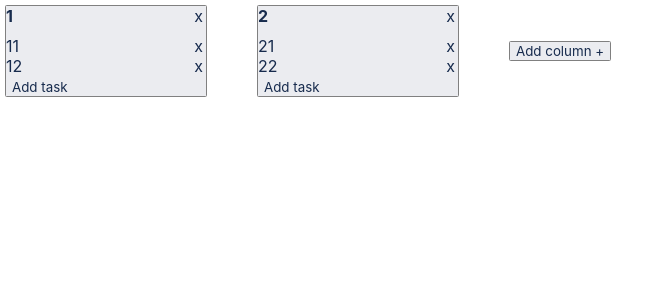
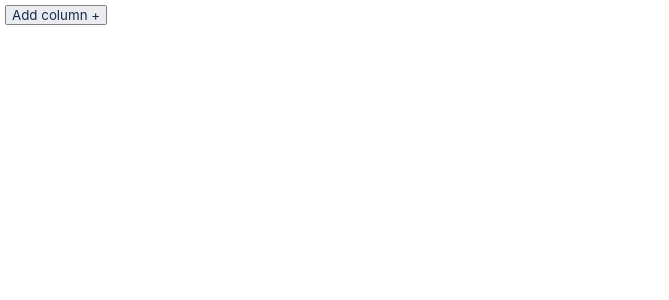
Before and after one commit to ayli-li/trello, a React (Create React App) app: page / in a window 1280 px wide. Shown: the top 300 px of the page, without its empty margins (0-669 px from the left). Built offline with nearby package versions, Linux system fonts and the light colour scheme.

Commit message:
rewrite with objects

```diff
--- a/package.json
+++ b/package.json
@@ -8,6 +8,7 @@
     "@testing-library/user-event": "^12.8.0",
     "nanoid": "^3.1.20",
     "react": "^17.0.1",
+    "react-beautiful-dnd": "^13.0.0",
     "react-dom": "^17.0.1",
     "react-redux": "^7.2.2",
     "react-scripts": "4.0.3",
--- a/src/components/CardTask/CardTask.jsx
+++ b/src/components/CardTask/CardTask.jsx
@@ -2,18 +2,11 @@ import React from 'react';
 
 import './CardTask.css'
 
-export const CardTask = ({ id, value, deleteTask, addCurrentTask, onDragStart, onDragLeave, onDragEnd, onDragOver, onDrop, draggable }) => {
+export const CardTask = ({ id, value, deleteTask, addCurrentTask }) => {
 
-  return <div
-           className='column_items card_task'
-           id={id}
-           onClick={() => addCurrentTask(id)}
-           onDragStart={onDragStart}
-           onDragLeave={onDragLeave}
-           onDragEnd={onDragEnd}
-           onDragOver={onDragOver}
-           onDrop={onDrop}
-           draggable={draggable} >
+  return <div className='column_items card_task'
+              id={id}
+              onClick={() => addCurrentTask(id)} >
     {value}
     <span className='close_symbol' onClick={() => deleteTask(id) }>x</span>
   </div>
--- a/src/components/ColumnItem/ColumnItem.jsx
+++ b/src/components/ColumnItem/ColumnItem.jsx
@@ -6,46 +6,35 @@ import { CreateTaskForm } from '../CreateTaskForm/CreateTaskForm';
 import { CardTask } from '../CardTask/CardTask';
 import { TaskModal } from '../TaskModal/TaskModal';
 import { addTask, removeTask } from '../../store/task/action';
+import { addTaskIdToColumn } from '../../store/column/action';
 
 import './ColumnItem.css'
 
-export const ColumnItem = ({
-  title,
-  deleteColumn,
-  id,
-  column,
-  onDragStart,
-  onDragLeave,
-  onDragEnd,
-  onDragOver,
-  onDrop,
-  draggable }) => {
+export const ColumnItem = ({ title,
+                             deleteColumn,
+                             columnId }) => {
 
   const [isCreateTask, setIsCreateTask] = useState(false);
   const [titleCard, setTitleCard] = useState('');
   const [descriptionCard, setDescriptionCard] = useState('');
   const [isShowModal, setIsShowModal] = useState(false);
   const [currentTask, setCurrentTask] = useState(null);
-  const [dragColumn, setDragColumn] = useState(null);
-  const [dragTask, setDragTask] = useState(null);
 
   const tasks = useSelector(state => state.tasks.tasks);
-  //const columnList = useSelector(state => state.columns.columnList);
-
-  const filteredTasks = tasks.filter(task => task.columnId === id);
+  const columnList = useSelector(state => state.columns.columnList);
 
   const dispatch = useDispatch();
 
   const createTask = () => {
     if (titleCard) {
       const task = {
-        columnId: id,
         id: nanoid(),
         titleCard,
         descriptionCard: ''
       }
 
       dispatch(addTask(task));
+      dispatch(addTaskIdToColumn(task.id, columnId));
       setTitleCard('');
     }
   }
@@ -71,73 +60,21 @@ export const ColumnItem = ({
     }
   }
 
-  const dragOverHandler = (e) => {
-    e.preventDefault();
-    if (e.target.className === 'card_task') {
-      e.target.style.boxShadow = '0 4px 3px gray';
-    }
-  }
-
-  const dragLeaveHanlder = (e) => {
-    e.target.style.boxShadow = 'none';
-  }
-
-  const dragStartHandler = (e, column, task) => {
-    e.stopPropagation()
-    setDragColumn(column);
-    setDragTask(task);
-    console.log(dragColumn);
-    console.log(dragTask);
-  }
-
-  const dragEndHanlder = (e) => {
-    e.target.style.boxShadow = 'none';
-  }
-
-  const dropHanlder = (e, task, id) => {
-    e.preventDefault();
-    const currentIndex = tasks.indexOf(dragTask);
-    tasks.splice(currentIndex, 1);
-    const dropIndex = tasks.indexOf(task);
-    tasks.splice(dropIndex + 1, 0, dragTask);
-    //console.log(tasks);
-    tasks.map(item => {
-      if (item.columnId === task.columnId) {
-        return task;
-      }
-      if (item.columnId === dragTask.columnId) {
-        return dragTask;
-      }
-      return item;
-    })
-  }
-
   return <>
-    <div className='column' id={id}>
-      <div className='column_items'
-           onDragStart={onDragStart}
-           onDragLeave={onDragLeave}
-           onDragEnd={onDragEnd}
-           onDragOver={onDragOver}
-           onDrop={onDrop}
-           draggable={draggable} >
+    <div className='column' id={columnId}>
+      <div className='column_items'>
         <span className='column_title'>{title}</span>
-        <span className='close_symbol' onClick={() => deleteColumn(id) }>x</span>
+        <span className='close_symbol' onClick={() => deleteColumn(columnId) }>x</span>
       </div>
 
-      {filteredTasks.map(task =>
+      {Object.keys(columnList).map(column => columnList[column].id === columnId ?
+       tasks.map(({ id, titleCard }) =>
         <CardTask
-          id={task.id}
-          value={task.titleCard}
-          key={task.id}
+          id={id}
+          value={titleCard}
+          key={id}
           deleteTask={handleDeleteTask}
-          addCurrentTask={addCurrentTask}
-          onDragOver={(e) => dragOverHandler(e)}
-          onDragLeave={(e) => dragLeaveHanlder(e)}
-          onDragStart={(e) => dragStartHandler(e, column, task)}
-          onDragEnd={(e) => dragEndHanlder(e)}
-          onDrop={(e) => dropHanlder(e, column, task)}
-          draggable={true} /> ) }
+          addCurrentTask={addCurrentTask} /> ) : false) }
 
       {isCreateTask && <CreateTaskForm value={titleCard} setValue={setTitleCard} resetAddingTask={handleResetAddingTask} />}
 
--- a/src/components/ColumnList/ColumnList.jsx
+++ b/src/components/ColumnList/ColumnList.jsx
@@ -4,15 +4,13 @@ import { nanoid } from 'nanoid';
 
 import './ColumnList.css';
 import { CreateColumnForm } from '../CreateColumnForm/CreateColumnForm';
-import { addColumn, removeColumn, changeColumnOrder } from '../../store/column/action';
+import { addColumn, removeColumn } from '../../store/column/action';
 import { ColumnItem } from '../ColumnItem/ColumnItem';
 
 export const ColumnList = () => {
 
   const [title, setTitle] = useState('');
-  const [columnOrder, setColumnOrder] = useState(0);
   const [isCreateColumn, setIsCreateColumn] = useState(false);
-  const [currentColumn, setCurrentColumn] = useState(null);
 
   const dispatch = useDispatch();
 
@@ -22,12 +20,11 @@ export const ColumnList = () => {
     if (title) {
       const column = {
         id: nanoid(),
-        columnOrder,
-        title
+        title,
+        taskIds: []
       }
 
       dispatch(addColumn(column));
-      setColumnOrder(prev => prev + 1);
       setIsCreateColumn(false);
       setTitle('');
     }
@@ -37,46 +34,18 @@ export const ColumnList = () => {
 
   const handleDeleteColumnItem = (id) => dispatch(removeColumn(id));
 
-  const dragStartHanlder = (e, column) => {
-    setCurrentColumn(column);
-  }
-
-  const dragEndHandler = (e) => {
-  }
-
-  const dragOverHandler = (e) => {
-    e.preventDefault();
-  }
-
-  const dropHandler = (e, column) => {
-    e.preventDefault();
-    dispatch(changeColumnOrder(column, currentColumn));
-  }
-
-  const sortColumns = (a, b) => a.columnOrder - b.columnOrder;
-
   return <>
     <div className='columns'>
       <ul className='ul_columns'>
 
-        { columnList.length ?
-          columnList.sort(sortColumns).map(column =>
-          <li key={column.id}
-              className='li_column'>
+        {Object.keys(columnList).length ?
+         Object.keys(columnList).map(column =>
+          <li key={columnList[column].id} className='li_column'>
 
-            <ColumnItem
-              title={column.title}
-              deleteColumn={handleDeleteColumnItem}
-              id={column.id}
-              column={column}
-              onDragStart={(e) => dragStartHanlder(e, column)}
-              onDragLeave={(e) => dragEndHandler(e)}
-              onDragEnd={(e) => dragEndHandler(e)}
-              onDragOver={(e) => dragOverHandler(e)}
-              onDrop={(e) => dropHandler(e, column)}
-              draggable={true} />
-          </li> )
-         : false }
+            <ColumnItem title={columnList[column].title}
+                        deleteColumn={handleDeleteColumnItem}
+                        columnId={columnList[column].id} />
+          </li> ) : false }
 
       </ul>
 
@@ -88,6 +57,5 @@ export const ColumnList = () => {
       </button>}
 
     </div>
-
   </>
 }
--- a/src/store/column/action.js
+++ b/src/store/column/action.js
@@ -1,7 +1,7 @@
 import {
   ADD_COLUMN,
   REMOVE_COLUMN,
-  CHANGE_COLUMN_ORDER
+  ADD_TASK_ID
 } from './constants';
 
 export const addColumn = (column) => ({
@@ -14,8 +14,8 @@ export const removeColumn = (id) => ({
   id
 })
 
-export const changeColumnOrder = (column, currentColumn) => ({
-  type: CHANGE_COLUMN_ORDER,
-  column,
-  currentColumn
+export const addTaskIdToColumn = (taskId, columnId) => ({
+  type: ADD_TASK_ID,
+  taskId,
+  columnId
 })
--- a/src/store/column/constants.js
+++ b/src/store/column/constants.js
@@ -1,3 +1,4 @@
 export const ADD_COLUMN = 'ADD_COLUMN';
 export const REMOVE_COLUMN = 'REMOVE_COLUMN';
-export const CHANGE_COLUMN_ORDER = 'CHANGE_COLUMN_ORDER';
+
+export const ADD_TASK_ID = 'ADD_TASK_ID';
--- a/src/store/column/reducer.js
+++ b/src/store/column/reducer.js
@@ -2,53 +2,64 @@ import createReducer from "../../utils/createReducer"
 import {
   ADD_COLUMN,
   REMOVE_COLUMN,
-  CHANGE_COLUMN_ORDER
+  ADD_TASK_ID
 } from "./constants"
 
-const mockInitialState = [
-  {
-    id: '271ll9Q2ObqylRRmba0H9',
-    columnOrder: 1,
-    title: '1'
-  },
-  {
-    id: 't8meGhNfGPUjf6Xeac428',
-    columnOrder: 2,
-    title: '2'
-  }
-]
+// const mockInitialState = [
+//   {
+//     id: '271ll9Q2ObqylRRmba0H9',
+//     columnOrder: 1,
+//     title: '1'
+//   },
+//   {
+//     id: 't8meGhNfGPUjf6Xeac428',
+//     columnOrder: 2,
+//     title: '2'
+//   }
+// ]
 
 const initialState = {
-  columnList: mockInitialState,
+  columnList: {},
 }
 
 const updateColumnList = (state, { column }) => ({
   ...state,
-  columnList: [...state.columnList, column],
+  columnList: {...state.columnList, column}
 })
 
-const removeItemFromColumnList = (state, { id }) => ({
-  ...state,
-  columnList: state.columnList.filter(column => column.id !== id)
-})
+const removeItemFromColumnList = (state, { id }) => {
+  for (let key of Object.keys(state.columnList)) {
 
-const changeColumnOrder = (state, { column, currentColumn }) => ({
-  ...state,
-  columnList: state.columnList.map(item => {
-    if (item.id === column.id) {
-      return {...item, columnOrder: currentColumn.columnOrder};
+    if (state.columnList[key].id === id) {
+      delete state.columnList[key];
     }
-    if (item.id === currentColumn.id) {
-      return {...item, columnOrder: column.columnOrder};
+
+    return {
+      ...state,
+      columnList: state.columnList
     }
-    return item;
-  })
-})
+  }
+}
+
+const addTaskIdToColumn = (state, { taskId, columnId }) => {
+  for (let key of Object.keys(state.columnList)) {
+
+    if (state.columnList[key].id === columnId) {
+      state.columnList[key].taskIds.push(taskId);
+    }
+
+    return {
+      ...state,
+      columnList: state.columnList
+    }
+  }
+}
+
 
 const strategyMap = {
   [ADD_COLUMN]: updateColumnList,
   [REMOVE_COLUMN]: removeItemFromColumnList,
-  [CHANGE_COLUMN_ORDER]: changeColumnOrder
+  [ADD_TASK_ID]: addTaskIdToColumn
 }
 
 const columnReducer = createReducer(strategyMap, initialState);
--- a/src/store/task/action.js
+++ b/src/store/task/action.js
@@ -1,8 +1,7 @@
 import {
   ADD_TASK,
   REMOVE_TASK,
-  ADD_DESCRIPTION,
-  CHANGE_TASKS_ORDER
+  ADD_DESCRIPTION
 } from './constants';
 
 export const addTask = (task) => ({
@@ -20,10 +19,3 @@ export const addTaskDescription = (descriptionCard, id) => ({
   descriptionCard,
   id
 });
-
-export const changeTasksOrder = (task, currentIndex, dropIndex) => ({
-  type: CHANGE_TASKS_ORDER,
-  task,
-  currentIndex,
-  dropIndex
-})
--- a/src/store/task/constants.js
+++ b/src/store/task/constants.js
@@ -2,4 +2,3 @@ export const ADD_TASK = 'ADD_TASK';
 export const REMOVE_TASK = 'REMOVE_TASK';
 
 export const ADD_DESCRIPTION = 'ADD_DESCRIPTION';
-export const CHANGE_TASKS_ORDER = 'CHANGE_TASKS_ORDER';
```
Also changed, not shown: src/store/task/reducer.js (+29 -35 lines), 1 other file (tests, documents, lock files or other folders).
